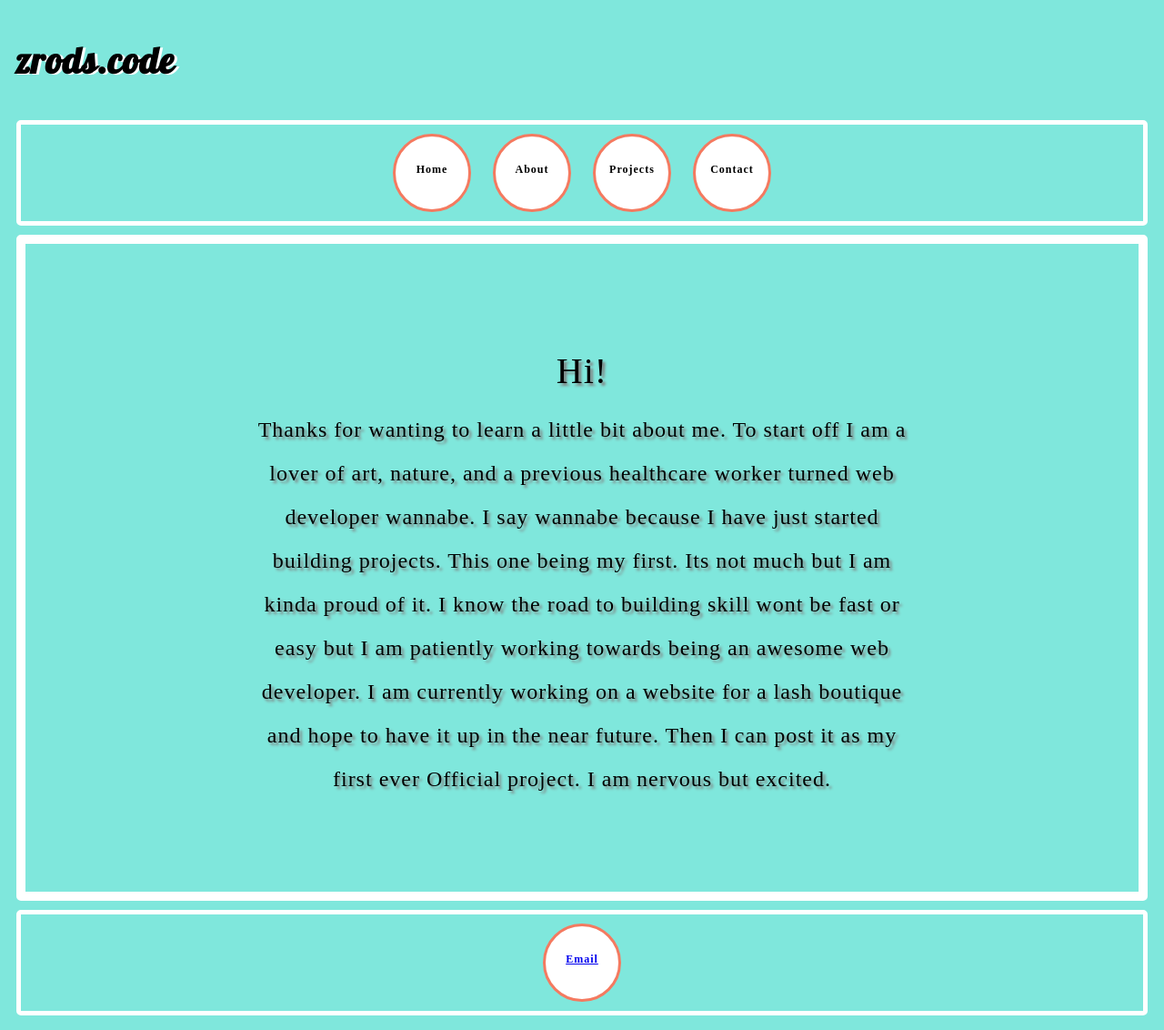
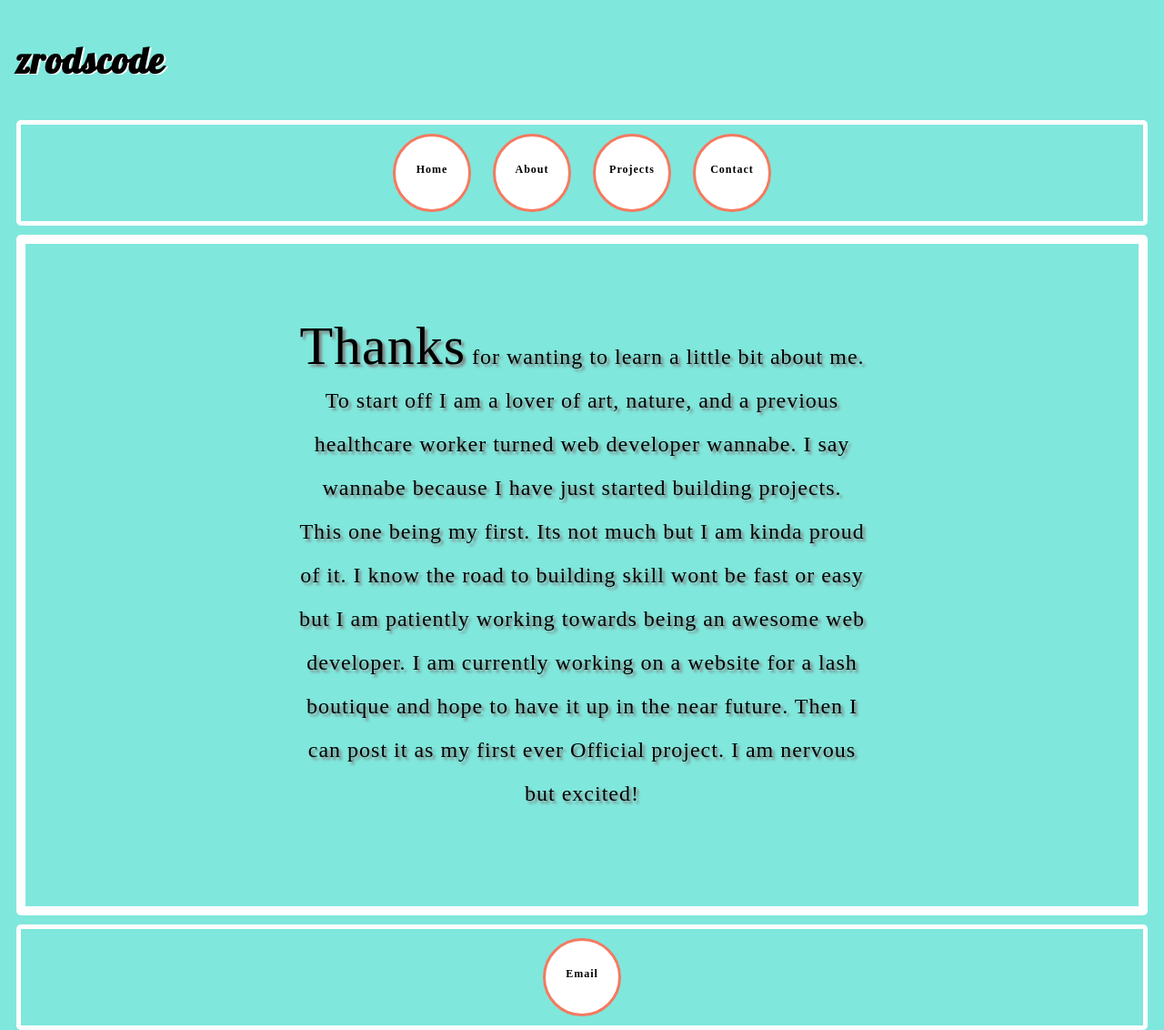
Before and after one commit to zrodscode/zrodscode.github.io, a plain HTML site: page about.html in a window 1280 px wide. Shown: the whole page at 91% size. Drawn offline with Linux system fonts and the light colour scheme.

Commit message:
added links and css changes to a tags

```diff
--- a/about.html
+++ b/about.html
@@ -9,13 +9,14 @@
   </head>
 <body>
     <!--header starts-->
+
     <header>
-      <a><h2 class="logo">zrods.code</h2></a>
+      <a href="index.html"><h2 class="logo">zrodscode</h2></a>
          <div class="navContainer" role="navigation">
-           <a class="navButton"><p class="circles">Home</p></a>
-           <a class="navButton"><p class="circles">About</p></a>
-           <a class="navButton"><p class="circles">Projects</p></a>
-           <a class="navButton"><p class="circles">Contact</p></a>
+           <a href="index.html"    class="navLinks"><p class="circles">Home</p></a>
+           <a href="about.html"    class="navLinks"><p class="circles">About</p></a>
+           <a href="projects.html" class="navLinks"><p class="circles">Projects</p></a>
+           <a href="contact.html"  class="navLinks"><p class="circles">Contact</p></a>
          </div>
       </header>
 
@@ -25,14 +26,12 @@
      <main>
 
         <p class="aboutMain">
-         <span class="aboutHi">Hi!</span><br> Thanks for wanting to learn a little bit about me.
-
+         <span class="aboutThanks">Thanks</span> for wanting to learn a little bit about me.
           To start off I am a lover of art, nature, and a previous healthcare worker turned web developer wannabe.
           I say wannabe because I have just started building projects. This one being my first. Its not much but I am kinda proud of it.
           I know the road to building skill wont be fast or easy but I am patiently working towards being an awesome web developer.
-
           I am currently working on a website for a lash boutique and hope to have it up in the near future.
-          Then I can post it as my first ever Official project. I am nervous but excited.
+          Then I can post it as my first ever Official project. I am nervous but excited!
         </p>
 
      </main>
@@ -41,8 +40,8 @@
     <!--footer starts-->
 
     <footer class="footerContainer">
-      <a href="mailto:zrods.code@gmail.com" class="socialLinks"><p class="circles">Email</p></a>
-                                                               <!--add linkedin, instagram later-->
+      <a href="mailto:zrodscode@gmail.com" class="email"><p class="circles">Email</p></a>
+
      </footer>
   </body>
  </html>
--- a/resources/style.css
+++ b/resources/style.css
@@ -19,7 +19,7 @@ body{
   padding: 0.5rem;
   font-size: 2.5rem;
   font-family: 'Lobster', cursive;
-  text-shadow: 3px 0.5px 0.5px white;
+  text-shadow: 2px 0.5px 0.5px white;
   letter-spacing: 1px;
 
 
@@ -65,8 +65,8 @@ main {
 
 
 
- .navButton ,
- .socialLinks {
+ .navLinks ,
+ .email {
 
    background-color: white;
    border: 3px solid #f47a60;
@@ -84,8 +84,19 @@ main {
  }
 
 
+a {
 
+  color: black;
+  text-decoration: none;
 
+}
+
+a:visited {
+
+  color: black;
+  text-decoration: none;
+
+}
 
  .circles {
 
@@ -100,26 +111,19 @@ main {
   font-size: 1.5rem;
   font-family: New Times Roman;
   text-shadow: 3px 3px 3px grey;
-  padding: 0px 150px 0px 150px;
+  padding: 0px 200px 0px 200px;
   line-height: 2 ;
   letter-spacing: 1px;
-  padding-top: 50px
-  padding-bottom: 50px;
+
+
 
 
 }
 
+.aboutThanks {
 
- .aboutHi {
-
-   font-size: 40px;
-
- }
-
-
-.projectsMain {
-
-
+  font-size: 60px;
+  line-height: 0 ;
 
 }
 
```
Also changed, not shown: contact.html (+8 -7 lines), index.html (+14 -7 lines), projects.html (+9 -8 lines).
